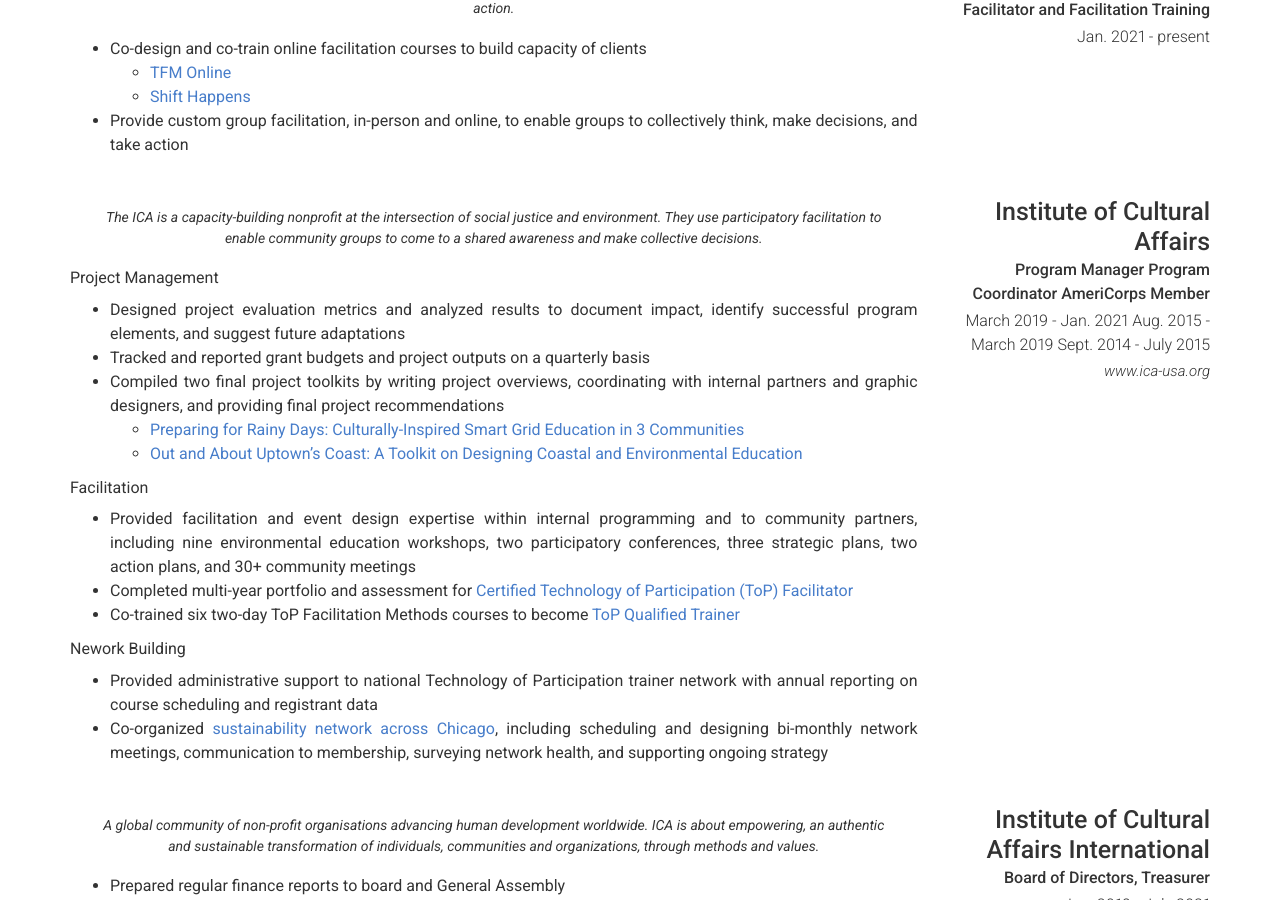
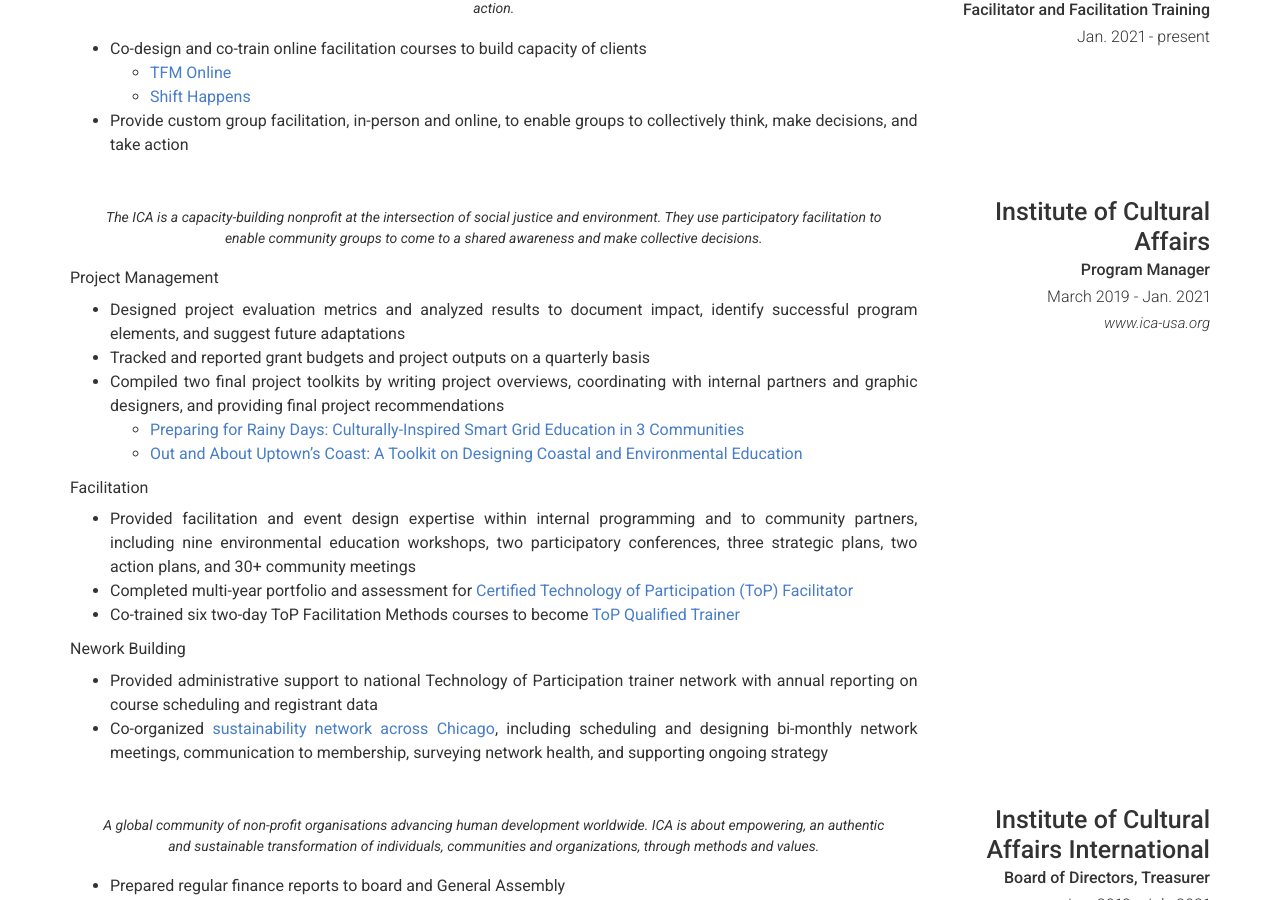
Before and after one commit to samanthasains/samanthasains.github.io, a Jekyll site: the page built from index.md, in a window 1280 px wide and 900 px high, scrolled down 1214 px. Built offline with Jekyll 4.4.1, drawn with Linux system fonts in a browser that asks for light colours; nearby versions of some CDN libraries.

Commit message:
Update _config.yml

```diff
--- a/_config.yml
+++ b/_config.yml
@@ -78,18 +78,10 @@
           - Provide custom group facilitation, in-person and online, to enable groups to collectively think, make decisions, and take action
       - layout: right
         title: Institute of Cultural Affairs
-        sub_title: |
+        sub_title:
           Program Manager
-
-          Program Coordinator
-
-          AmeriCorps Member
-        caption: |
+        caption:
           March 2019 - Jan. 2021
-
-          Aug. 2015 - March 2019
-
-          Sept. 2014 - July 2015
         link: www.ica-usa.org
         quote: >
           The ICA is a capacity-building nonprofit at the intersection of social justice and environment. They use participatory facilitation to enable community groups to come to a shared awareness and make collective decisions.
```
